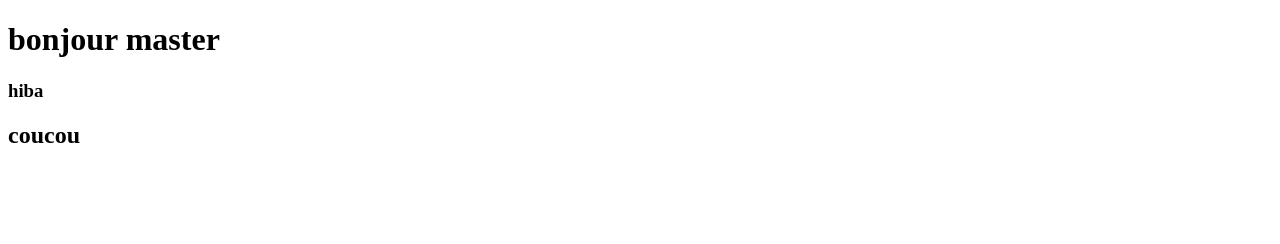
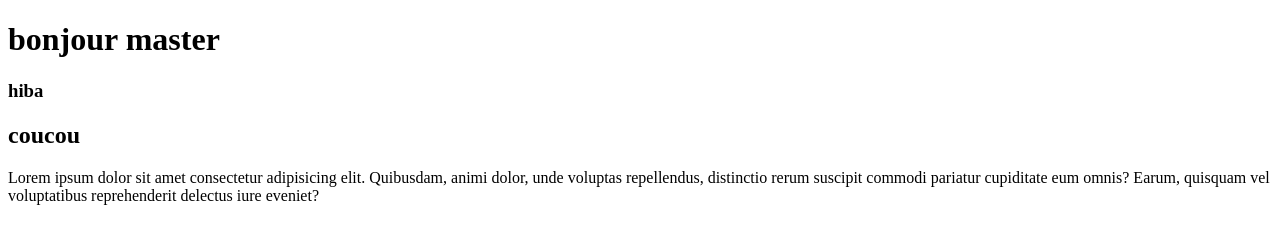
Before and after one commit to hibaobm/project1, a plain HTML site: page index.html in a window 1280 px wide. Drawn offline with Linux system fonts and the light colour scheme.

Commit message:
add paragraphe

```diff
--- a/index.html
+++ b/index.html
@@ -11,6 +11,6 @@
     <h3>hiba</h3>
 
     <h2>coucou</h2>
-
+<p>Lorem ipsum dolor sit amet consectetur adipisicing elit. Quibusdam, animi dolor, unde voluptas repellendus, distinctio rerum suscipit commodi pariatur cupiditate eum omnis? Earum, quisquam vel voluptatibus reprehenderit delectus iure eveniet?</p>
 </body>
 </html>
```
